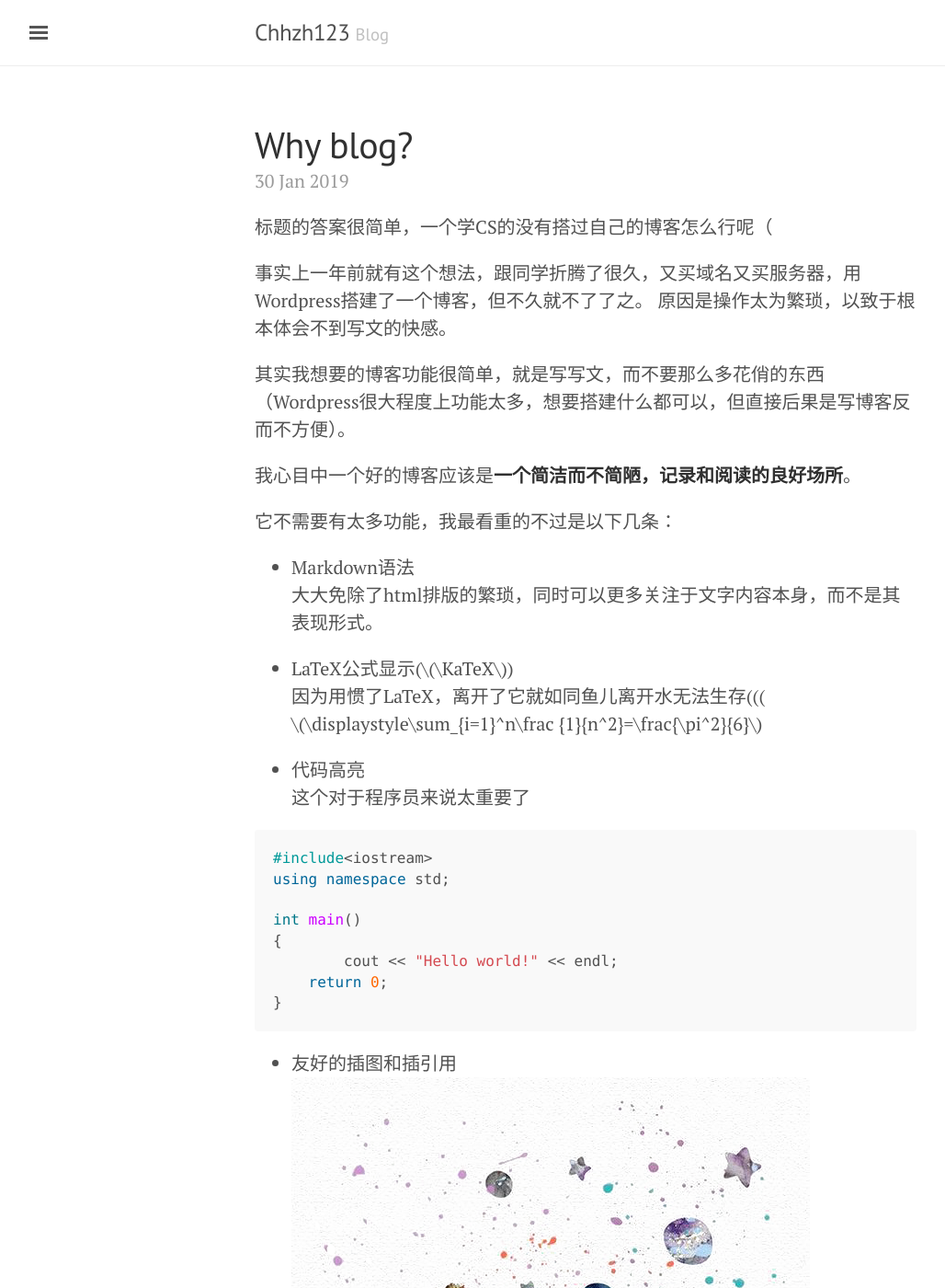
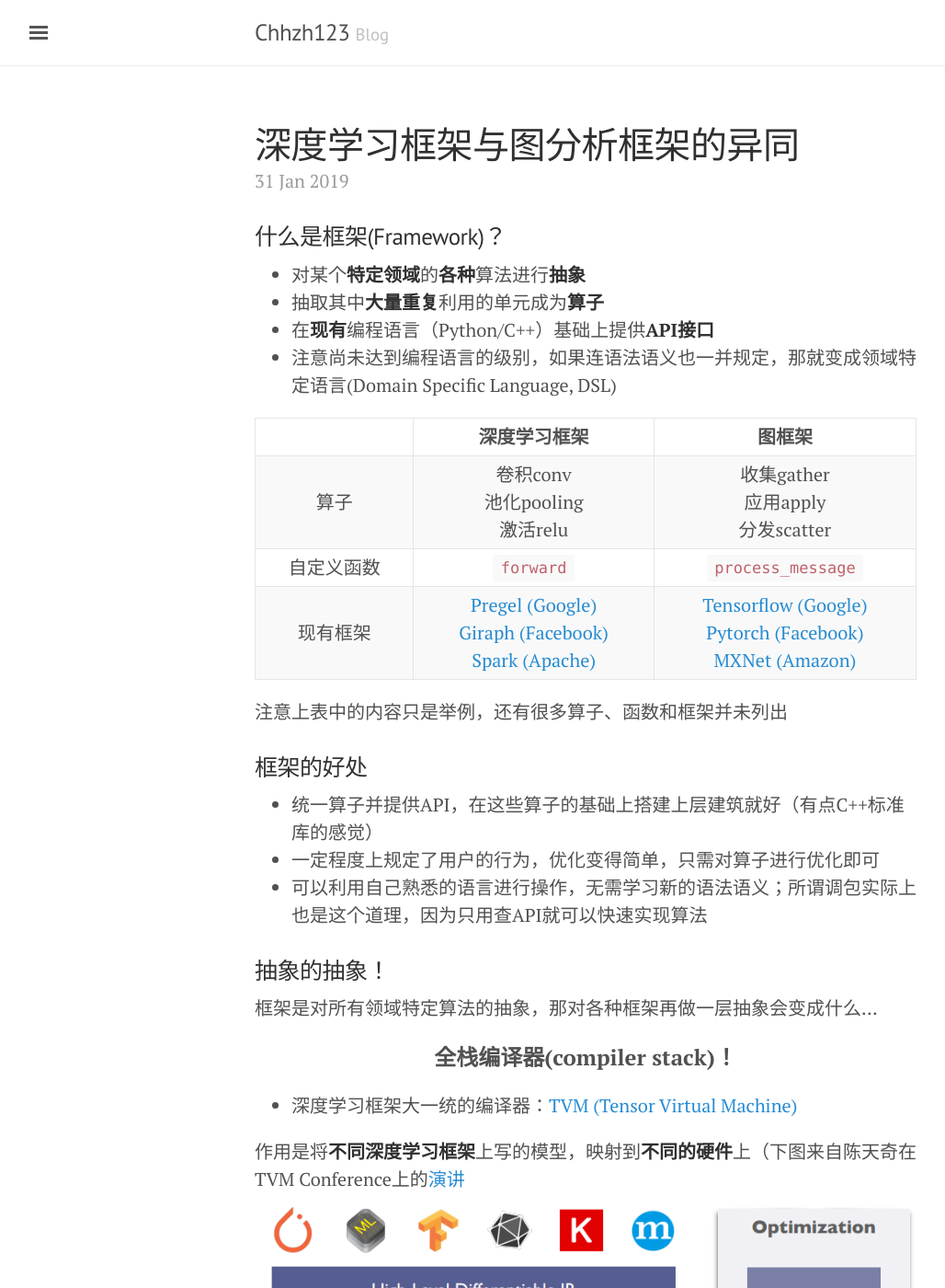
Before and after one commit to Ewenwan/chhzh123.github.io, a Jekyll site: the page built from index.html, in a window 1280 px wide and 1400 px high. Shown: the whole window at 92% size, without its empty margins (3-1031 px from the left). Built offline with Jekyll 4.4.1, drawn with Linux system fonts in a browser that asks for light colours; nearby versions of some CDN libraries; the list of posts is cut into pages by our own code; some of the changed text lies outside the part shown.

Commit message:
Update blog
1. Deep learning and graph analytics frameworks

```diff
--- /dev/null
+++ b/_posts/2019-01-31-deep-learning-and-graph-analytics-frameworks.md
@@ -0,0 +1,59 @@
+---
+layout: post
+title: 深度学习框架与图分析框架的异同
+---
+
+### 什么是框架(Framework)？
+* 对某个**特定领域**的**各种**算法进行**抽象**
+* 抽取其中**大量重复**利用的单元成为**算子**
+* 在**现有**编程语言（Python/C++）基础上提供**API接口**
+* 注意尚未达到编程语言的级别，如果连语法语义也一并规定，那就变成领域特定语言(Domain Specific Language, DSL)
+
+| | 深度学习框架 | 图框架 |
+| :---: | :---: | :---: |
+| 算子 | 卷积conv<br/>池化pooling<br/>激活relu | 收集gather<br/>应用apply<br/>分发scatter |
+| 自定义函数 | `forward` | `process_message` |
+| 现有框架 | [Pregel (Google)](https://kowshik.github.io/JPregel/)<br/> [Giraph (Facebook)](http://giraph.apache.org/)<br/> [Spark (Apache)](https://spark.apache.org/graphx/) | [Tensorflow (Google)](https://www.tensorflow.org/)<br/> [Pytorch (Facebook)](https://pytorch.org/)<br/> [MXNet (Amazon)](https://mxnet.apache.org/) |
+
+注意上表中的内容只是举例，还有很多算子、函数和框架并未列出
+
+### 框架的好处
+* 统一算子并提供API，在这些算子的基础上搭建上层建筑就好（有点C++标准库的感觉）
+* 一定程度上规定了用户的行为，优化变得简单，只需对算子进行优化即可
+* 可以利用自己熟悉的语言进行操作，无需学习新的语法语义；所谓调包实际上也是这个道理，因为只用查API就可以快速实现算法
+
+### 抽象的抽象！
+框架是对所有领域特定算法的抽象，那对各种框架再做一层抽象会变成什么...
+
+<center><b><p style="font-size:120%">全栈编译器(compiler stack)！</p></b></center>
+
+
+* 深度学习框架大一统的编译器：[TVM (Tensor Virtual Machine)](https://tvm.ai/)
+
+作用是将**不同深度学习框架**上写的模型，映射到**不同的硬件**上（下图来自陈天奇在TVM Conference上的[演讲](https://sampl.cs.washington.edu/tvmconf/slides/Tianqi-Chen-TVM-Stack-Overview.pdf)
+![TVM Overview]({{"/assets/images/TVM/TVM-Compiler-Stack.PNG"|absolute_url}})
+
+<!-- 训练好的模型(model)，需要具体实施到硬件上跑推断(inference)，那么怎么实现这些操作就显得十分关键 -->
+<!-- 图层面（粗粒度）的优化和算子（细粒度）的优化 -->
+
+	> TODO TVM挖坑之后填((( 顺带要解释啥是虚拟机，llvm为啥也是虚拟机
+
+* 图框架大一统的编译器：？？？
+
+这是一个无人涉足的领域...
+
+相对于深度学习应用，图应用的不规则程度高，导致算子的抽取更加困难。
+其实现在的图框架做的抽象都不那么好，虽说图计算的存算比高，但算子粒度还是太大了，导致比较难做优化。
+
+### 说到编程语言...
+很诡异的是机器学习界居然没有人想要造一门新的DSL，猜想可能的原因：
+* Python大法好！
+* 写Tensorflow几乎就在写一门新的语言...
+
+而图分析这边，CSAIL在2018年发了OOPSLA，正式提出[GraphIt](http://graphit-lang.org/)（写文章的时候查了一下[Github](https://github.com/GraphIt-DSL/graphit)上的热度，似乎有点火...）
+
+	> TODO GraphIt是个啥，居然比原有state-of-the-art的框架性能高出一个数量级？？？
+
+<!-- 新的编程语言/IR的好处
+* 规范用户行为
+* 更好进行编译优化 -->
--- a/about.md
+++ b/about.md
@@ -10,7 +10,7 @@
 
 研究方向：
 * 高层次综合(High-Level Synthesis, HLS)
-* 图处理系统与加速器(Graph processing)
+* 图处理/图分析系统与加速器(Graph Processing/Graph Analytics)
 
 涉及到的大方向：
 * 编译器设计与优化
```
Also changed, not shown: assets/images/TVM/TVM-Compiler-Stack.PNG (added).
